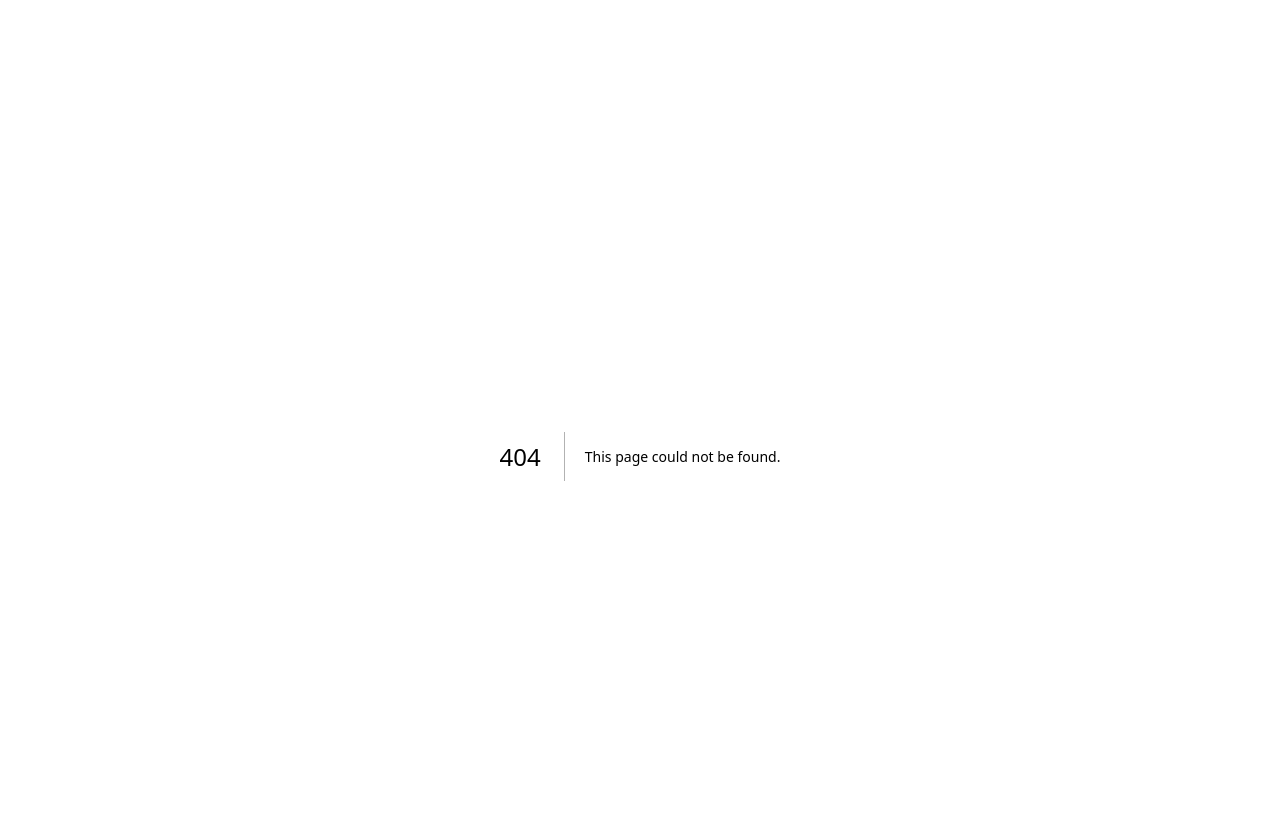
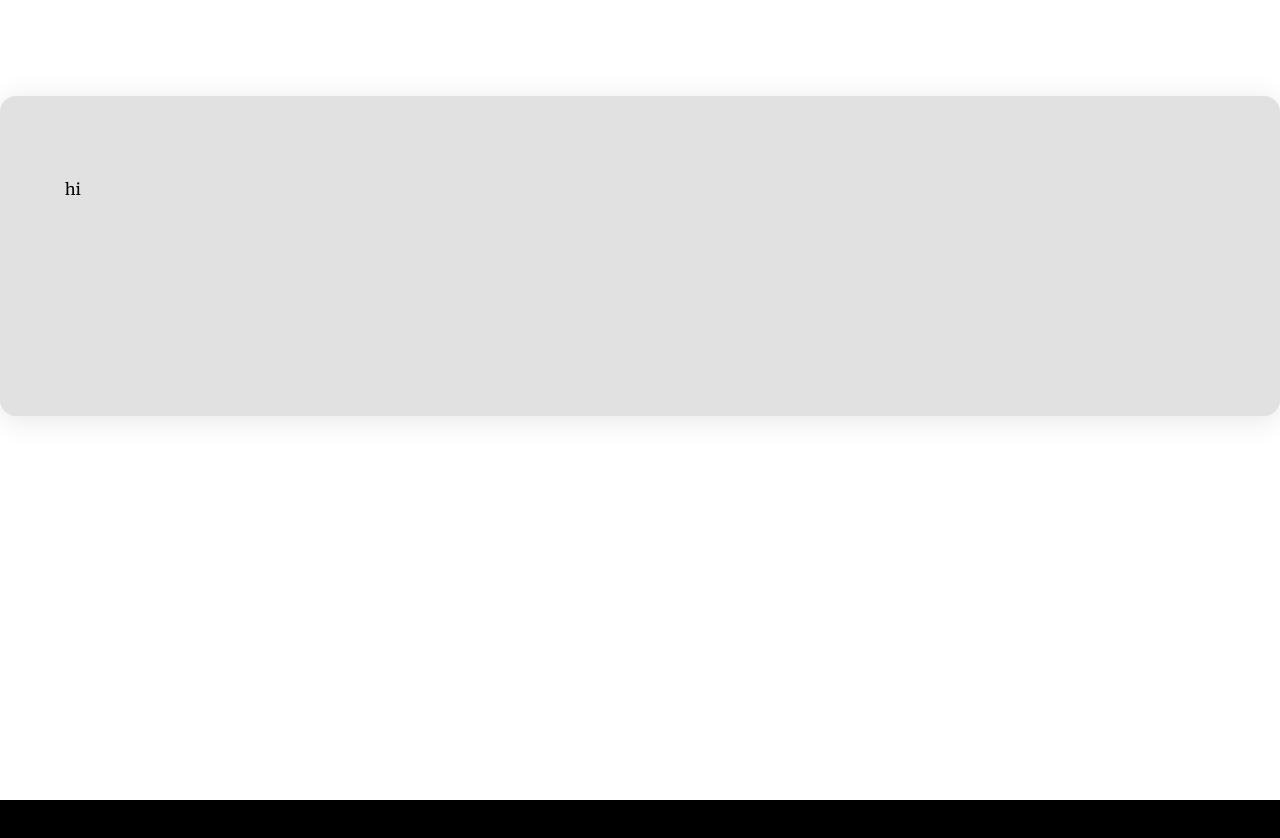
Before and after one commit to Aliyamash/Portfolio_V, a Next.js app: page /gameOne in a window 1280 px wide. Before the commit this address had no page. Shown: the top 838 px of the page. After the commit the page ends 800 px from the top, so only its background shows below. Built offline with nearby package versions, Linux system fonts and the light colour scheme.

Commit message:
create a work folder and new Route

```diff
--- /dev/null
+++ b/app/gameOne/page.js
@@ -0,0 +1,7 @@
+import GameOne from "@/components/sections/project/works/GameOne";
+
+export default function Game () {
+    return(
+        <GameOne/>
+    )
+}
--- a/app/globals.css
+++ b/app/globals.css
@@ -279,6 +279,8 @@ body {
 }
 .card-article {
   position: relative;
+  box-shadow: 0px 10px 16px 14px rgba(0,0,0,0.2);
+  border-radius: 1rem;
   overflow: hidden;
 }
 .card-data {
@@ -299,7 +301,6 @@ body {
 
 .card-data-two{
   background-color: #212428;
-
   box-shadow: 0 8px 24px hsla(0, 0%, 85%, 0.068);
 }
 .card-data-two .card-title {
@@ -357,8 +358,20 @@ transition: 0.5s ;
 .icon-btn{
   transition: 0.3s;
 }
-
-
+.gol{
+  background-color: #fff;
+  height: 100svh !important;
+}
+.bg-game{
+background: rgba(204, 204, 204, 0.58);
+border-radius: 16px;
+box-shadow: 0 4px 30px rgba(0, 0, 0, 0.1);
+backdrop-filter: blur(13.8px);
+-webkit-backdrop-filter: blur(13.8px);
+border: 1px solid rgba(204, 204, 204, 0.05);
+height: 20rem;
+width: 100%;
+}
 
 @keyframes show-data {
   50% {
--- a/app/layout.js
+++ b/app/layout.js
@@ -1,16 +1,14 @@
-
-import Header from "@/components/layout/Header";
 import "./globals.css";
 import AOSCL from "@/components/libraries/AOS";
+
 
 
 export default function RootLayout({ children }) {
   return (
     <html lang="en">
       <body >
-         <Header/>
             {children}
-         <AOSCL/>
+            <AOSCL/>
          </body>
     </html>
   );
--- a/app/page.js
+++ b/app/page.js
@@ -1,5 +1,6 @@
 import Hero from "@/components/hero/Hero";
 import Footer from "@/components/layout/Footer";
+import Header from "@/components/layout/Header";
 import ScrollHandler from "@/components/layout/ScrollHandler";
 import CloudePage from "@/components/sections/Cloudes";
 import Comment from "@/components/sections/Comments";
@@ -18,6 +19,7 @@ export default function Home() {
 
   return (
   <>
+  <Header/>
    <ScrollHandler/>
    <Hero/>
    <Moon/>
--- a/components/sections/project/SkyNight.js
+++ b/components/sections/project/SkyNight.js
@@ -113,7 +113,8 @@ export default function SkyNight() {
   return (
     <>
       <div className="skyPic w-fit">
-        <div className="flex justify-between px-8 mb-64">
+   <div className="flex justify-between px-8 mb-64">
+
           <div className="card-container">
             <article className="card-article">
               <video
@@ -130,7 +131,7 @@ export default function SkyNight() {
                 <span className="card-description">Html / Css / js</span>
                 <h2 className="card-title text-2xl">Game Project</h2>
                 <div className="container-btn flex gap-2 items-center">
-                  <a href="#" className="card-button">
+                  <a href="/gameOne" className="card-button">
                     Read more
                   </a>
                   <Image className="icon-btn" src={rightIcon} width={20} />
@@ -165,7 +166,7 @@ export default function SkyNight() {
           </div>
         </div>
 
-        <div className="flex justify-between px-8 mb-64">
+  <div className="flex justify-between px-8 mb-64">
           <div className="card-container">
             <article className="card-article">
               <video
@@ -217,7 +218,7 @@ export default function SkyNight() {
           </div>
         </div>
 
-        <div className="flex justify-between px-8 mb-64">
+   <div className="flex justify-between px-8 mb-64">
           <div className="card-container">
             <article className="card-article">
               <video
@@ -269,7 +270,7 @@ export default function SkyNight() {
           </div>
         </div>
 
-        <div className="flex justify-between px-8 mb-64">
+   <div className="flex justify-between px-8 mb-64">
 
         <div className="card-container">
               <article className="card-article">
--- /dev/null
+++ b/components/sections/project/works/GameOne.js
@@ -0,0 +1,14 @@
+export default function GameOne() {
+  return (
+    <>
+      <div className="gol">
+        <div className="container mx-auto">
+            <div className="h-24"></div>
+          <div className="bg-game px-16 py-20">
+                <h1>hi</h1>
+          </div>
+        </div>
+      </div>
+    </>
+  );
+}
```
